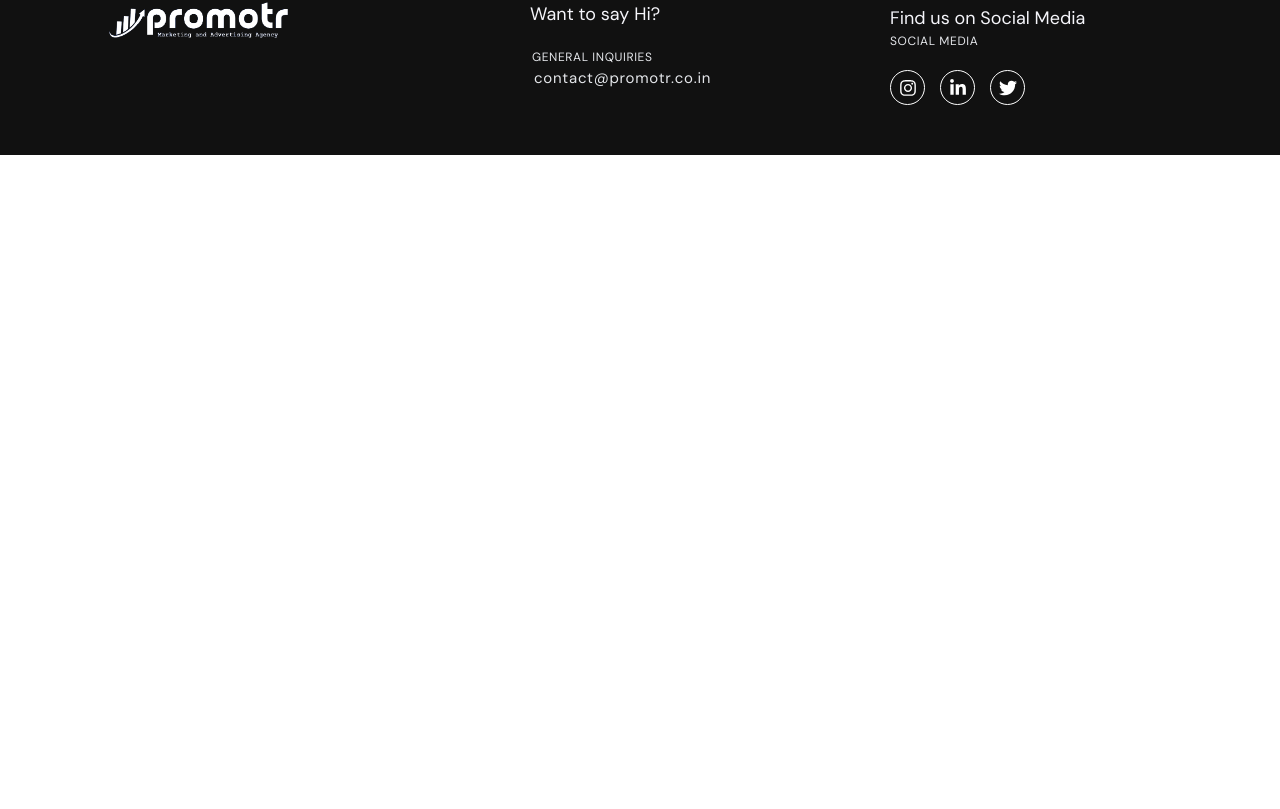
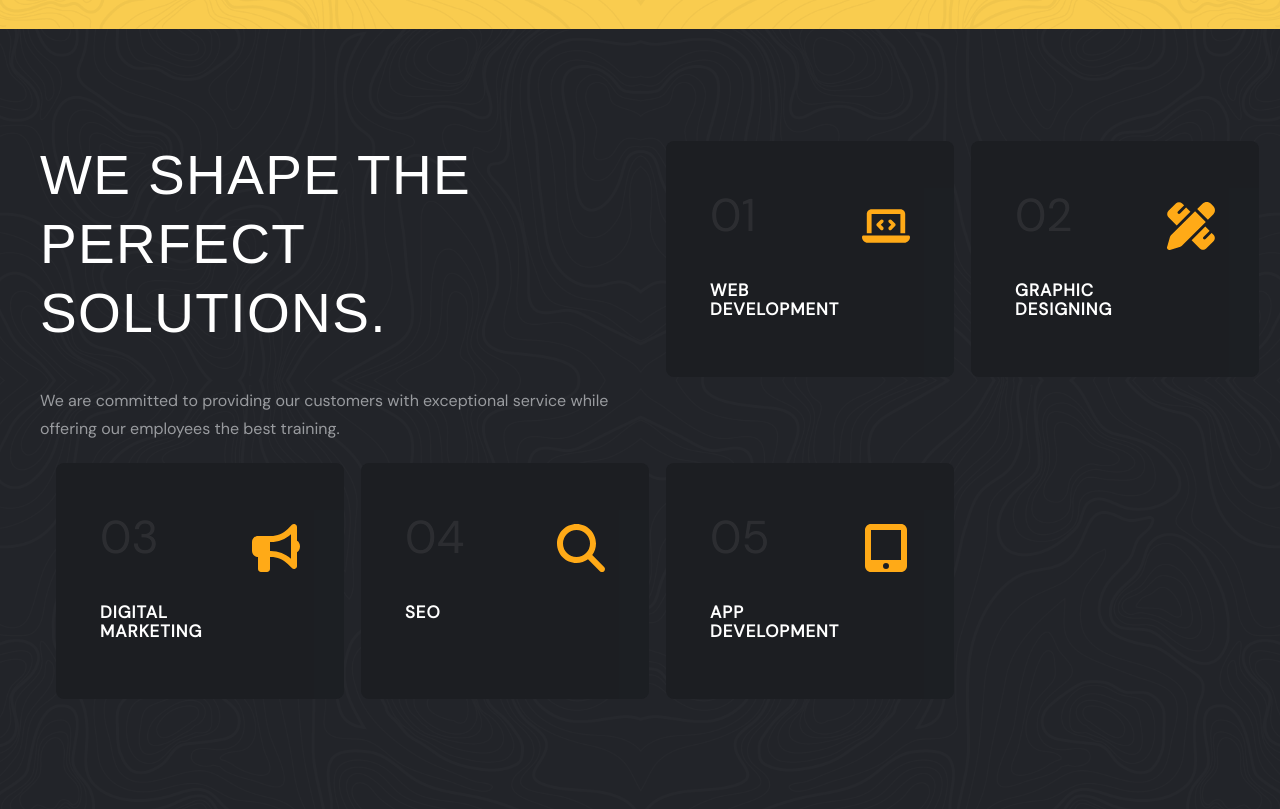
Before and after one commit to vanshugalhotra/promotr, a Next.js app: page / in a window 1280 px wide. Shown: the part 771-1580 px from the top of the page. Before the commit the page ends 926 px from the top, so only its background shows below. Built offline with nearby package versions, Linux system fonts and the light colour scheme.

Commit message:
style (landing page) - added services small card

```diff
--- a/components/Cards/ServiceCard.js
+++ b/components/Cards/ServiceCard.js
@@ -1,6 +1,10 @@
 import React, { useRef } from "react";
 import Link from "next/link";
+
+// Icons
 import { FontAwesomeIcon } from "@fortawesome/react-fontawesome";
+
+import { faAngleRight } from "@fortawesome/free-solid-svg-icons";
 
 const ServiceCard = ({ name, desc, icon }) => {
   const bottomCurveRef = useRef(null);
@@ -15,7 +19,7 @@ const ServiceCard = ({ name, desc, icon }) => {
 
   return (
     <div
-      className="service-card relative mb-8 px-4 w-[320px]"
+      className="service-card relative mb-8 px-4 w-[320px] cursor-pointer"
       onMouseEnter={handleMouseEnter}
       onMouseLeave={handleMouseLeave}
     >
@@ -28,12 +32,20 @@ const ServiceCard = ({ name, desc, icon }) => {
           <FontAwesomeIcon icon={icon} className="w-12 h-12" />
         </div>
         <h5 className="title h-12 text-[20px] uppercase font-semibold tracking-[1px] leading-[1.1em] mt-2 relative">
-          <span className="text-[#222429] transition-color duration-500 ease-in-out">
+          <span className="text-[#222429] transition-color duration-500 ease-in-out cursor-pointer hover:underline">
             {name}
           </span>
         </h5>
         <div className="desc relative block text-[#686a6f] pt-7 z-1 leading-7 text-base">
           Lorem ipsum is are many variations of pass of majority.
+        </div>
+        <div className="link-box absolute right-[3px] bottom-[8px] w-[30px] h-[30px] z-10">
+          <Link
+            href={"/"}
+            className="relative leading-[30px] text-[20px] text-[var(--secondary-white)]"
+          >
+            <FontAwesomeIcon icon={faAngleRight} className="font-thin w-6 h-6" />
+          </Link>
         </div>
       </div>
     </div>
--- /dev/null
+++ b/components/Cards/ServiceCardSmall.js
@@ -0,0 +1,46 @@
+import React, { useRef } from "react";
+import Link from "next/link";
+
+// Icons
+import { FontAwesomeIcon } from "@fortawesome/react-fontawesome";
+
+const ServiceCardSmall = ({ name, icon, counter }) => {
+  const bottomCurveRef = useRef(null);
+
+  const handleMouseEnter = () => {
+    bottomCurveRef.current.style.transform = "skewX(-35deg) scaleX(1)";
+  };
+
+  const handleMouseLeave = () => {
+    bottomCurveRef.current.style.transform = "skewX(0) scaleX(0)";
+  };
+  return (
+    <div
+      className="service-card-small relative mb-8 px-4 w-[320px] cursor-pointer"
+      onMouseEnter={handleMouseEnter}
+      onMouseLeave={handleMouseLeave}
+    >
+      <div className="box relative block py-12 px-11 rounded-lg bg-[var(--color-black-1)] overflow-hidden">
+        <div
+          ref={bottomCurveRef}
+          className="bottom-curve absolute -right-[70px] bottom-0 w-[100px] h-4/5 bg-[var(--secondary-black)] opacity-20 z-0"
+        ></div>
+        <div className="top flex justify-between items-center">
+          <div className="counter text-[46px] leading-[1em] text-[var(--secondary-white)] opacity-[0.07] font-light mb-8 z-10">
+            {counter}
+          </div>
+          <div className="icon-box relative block text-[var(--color-yellow-1)] text-[64px] leading-[1em] mb-5 transition-color duration-500 ease-in-out">
+            <FontAwesomeIcon icon={icon} className="w-12 h-12" />
+          </div>
+        </div>
+        <h5 className="title h-12 text-[17px] uppercase font-semibold tracking-[1px] leading-[1.1em] mt-2 relative max-w-[30px]">
+          <span className="text-[var(--secondary-white)] transition-color duration-500 ease-in-out cursor-pointer hover:underline">
+            {name}
+          </span>
+        </h5>
+      </div>
+    </div>
+  );
+};
+
+export default ServiceCardSmall;
--- a/components/LandingPage.js
+++ b/components/LandingPage.js
@@ -2,9 +2,19 @@ import React from "react";
 import Image from "next/image";
 import Link from "next/link";
 
+// Icons
+import {
+  faLaptopCode,
+  faPenRuler,
+  faTabletScreenButton,
+  faMagnifyingGlass,
+  faBullhorn,
+} from "@fortawesome/free-solid-svg-icons";
+
 // Redux
 import { useSelector } from "react-redux";
 import Navbar from "./Navbar/Navbar";
+import ServiceCardSmall from "./Cards/ServiceCardSmall";
 
 const LandingPage = () => {
   const windowWidth = useSelector((state) => state.global.windowWidth);
@@ -16,9 +26,10 @@ const LandingPage = () => {
     linesDim = 30;
   }
   return (
-    <div className=" bg-[var(--main-yellow)] relative w-full">
+    <>
+      {/* main content */}
+      <div className=" bg-[var(--main-yellow)] relative w-full min-h-screen">
         <div className="absolute inset-0 before:absolute before:inset-0 before:w-full before:h-full before:bg-[url('/Assets/others/shape.png')] before:bg-center before:bg-no-repeat before:bg-cover before:opacity-[0.04]"></div>
-      {/* Your content here */}
         <Navbar />
         <div className="content relative h-[80vh] flex items-center justify-center">
           <div className="content-text-button relative p-2 md:px-8  md:max-w-[1238px] z-10 inline-flex flex-col items-center justify-center">
@@ -64,6 +75,61 @@ const LandingPage = () => {
           </div>
         </div>
       </div>
+
+      {/* services content */}
+      <div className="bg-[var(--secondary-black)] relative w-full">
+        <div className="absolute inset-0 before:absolute before:inset-0 before:w-full before:h-full before:bg-[url('/Assets/others/shape.png')] before:bg-center before:bg-no-repeat before:bg-cover before:opacity-[0.02] before:-z-0 before:invert"></div>
+        {/* Your content here */}
+        <div className="services-content py-28 flex justify-center items-center ">
+          <div className="content grid grid-cols-4 max-w-[1200px] mx-auto gap-5">
+            <div className="services-title-box col-span-2">
+              <div className="title text-[55px] leading-tight font-medium tracking-wide text-[var(--secondary-white)] uppercase">
+                WE SHAPE THE PERFECT SOLUTIONS.
+              </div>
+              <div className="desc pt-10 text-[var(--color-grey-2)] leading-7">
+                We are committed to providing our customers with exceptional
+                service while offering our employees the best training.
+              </div>
+            </div>
+            <div className="">
+              <ServiceCardSmall
+                name={"Web Development"}
+                icon={faLaptopCode}
+                counter={"01"}
+              />
+            </div>
+            <div className="">
+              <ServiceCardSmall
+                name={"Graphic Designing"}
+                icon={faPenRuler}
+                counter={"02"}
+              />
+            </div>
+            <div className="">
+              <ServiceCardSmall
+                name={"Digital Marketing"}
+                icon={faBullhorn}
+                counter={"03"}
+              />
+            </div>
+            <div className="">
+              <ServiceCardSmall
+                name={"SEO"}
+                icon={faMagnifyingGlass}
+                counter={"04"}
+              />
+            </div>
+            <div className="">
+              <ServiceCardSmall
+                name={"App Development"}
+                icon={faTabletScreenButton}
+                counter={"05"}
+              />
+            </div>
+          </div>
+        </div>
+      </div>
+    </>
   );
 };
 
--- a/components/LoadingBar/TopLoadingBar.js
+++ b/components/LoadingBar/TopLoadingBar.js
@@ -9,7 +9,7 @@ const TopLoadingBar = () => {
 
   return (
     <LoadingBar
-      color="#f05024"
+      color="#111111"
       progress={progress}
       waitingTime={400}
       onLoaderFinished={() => {
--- a/pages/services/services.js
+++ b/pages/services/services.js
@@ -9,8 +9,8 @@ import ServiceCard from "@/components/Cards/ServiceCard";
 
 const Services = () => {
   return (
-    <section className="flex justify-center items-center h-screen">
-      <div className="services-cards grid grid-cols-3">
+    <section className="flex justify-center items-center my-10">
+      <div className="services-cards grid grid-cols-1 md:grid-cols-2 lg:grid-cols-3">
         <ServiceCard
           name={"Graphic Designing"}
           desc={"Lorem ipsum is are many variations of pass of majority."}
--- a/styles/globals.css
+++ b/styles/globals.css
@@ -1,6 +1,8 @@
 @tailwind base;
 @tailwind components;
 @tailwind utilities;
+
+@import url("https://fonts.googleapis.com/css2?family=Teko&display=swap");
 
 /* CSS Reset */
 * {
@@ -13,15 +15,20 @@
 :root {
   /* colors */
   --main-black: #111111;
+  --secondary-black: #222429;
   --main-grey: #2f2f2f;
   --secondary-grey: #686a6f;
   --main-white: #f5f5fa;
+  --secondary-white: #ffffff;
   --main-yellow: #f9cc4f;
   --secondary-yellow: #fdcb43ea;
   --main-orange: #f05024;
 
   --color-grey-1: #0000000d;
+  --color-grey-2: #999b9f;
   --color-grey-5: #2a2e35;
+  --color-black-1: #1c1e22;
+  --color-yellow-1: #ffaa17;
 }
 
 .bottom-line::after {
@@ -32,6 +39,10 @@
   width: 0%;
   border-bottom: 2px solid var(--main-black);
   transition: 0.5s;
+}
+
+.services-title-box .title {
+  font-family: "Teko", sans-serif;
 }
 
 .bottom-line:hover::after {
@@ -110,6 +121,22 @@
   color: #999b9f;
 }
 
+.service-card-small:hover .box {
+  background-color: var(--color-yellow-1);
+}
+
+.service-card-small:hover .icon-box {
+  color: #1c1e22 !important;
+}
+
+.service-card-small:hover h5 span {
+  color: var(--secondary-black) !important;
+}
+
+.service-card-small:hover .counter {
+  color: var(--color-black-1);
+}
+
 @layer components {
   /* navbar */
 
```
Lines whose indentation alone changed are shown as unchanged.
